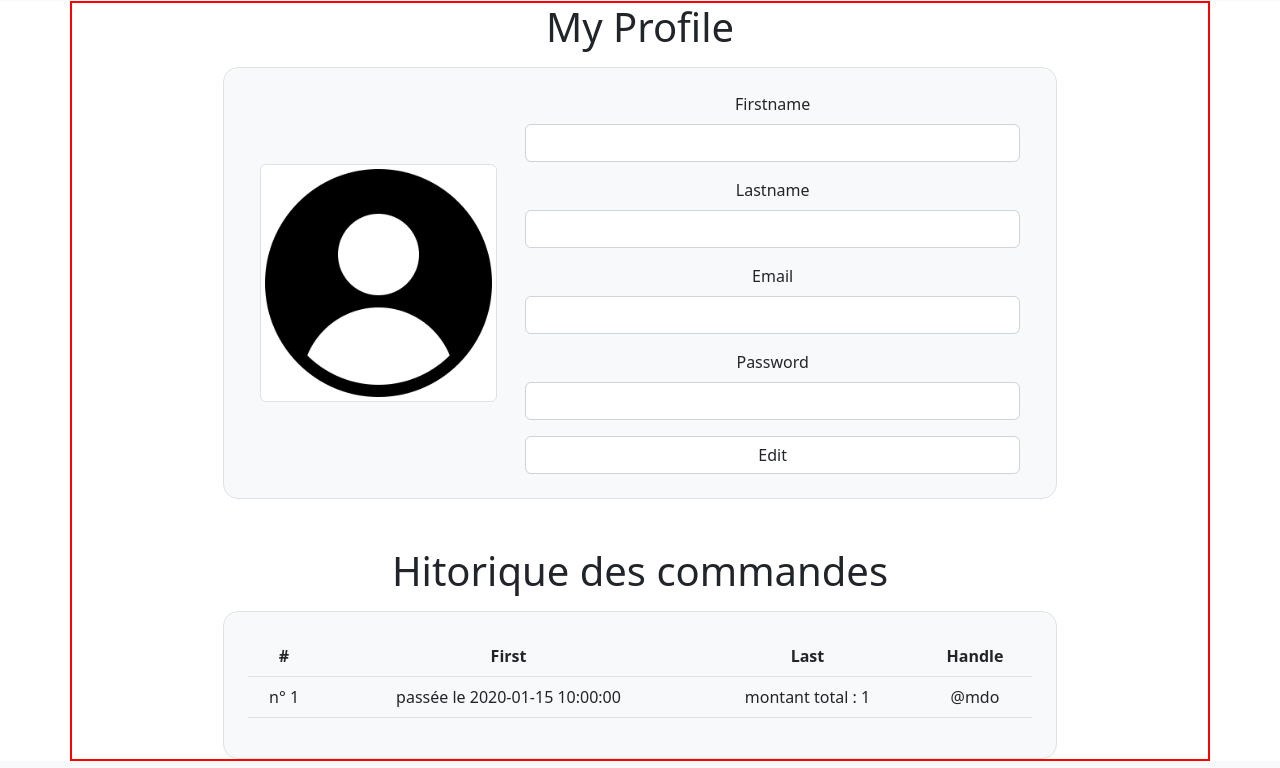
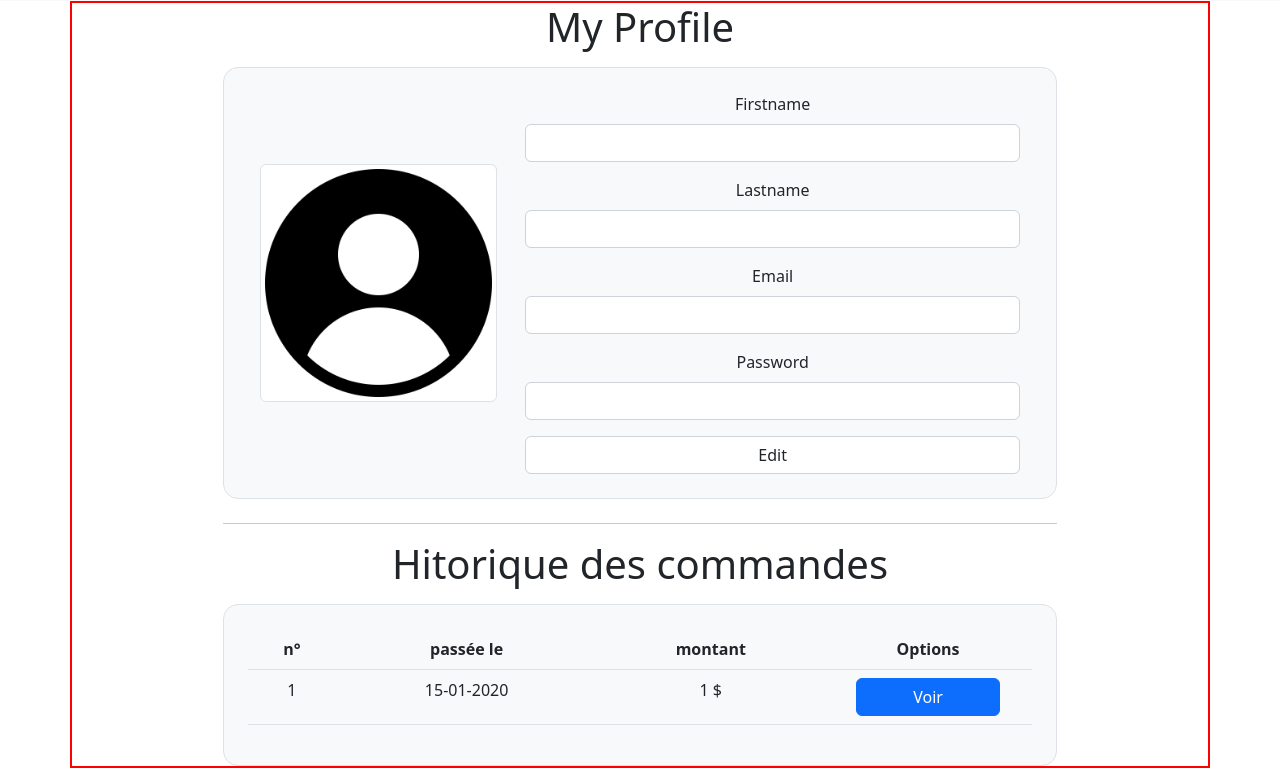
Before and after one commit to CorentinMaille/examen_symfony, a Symfony app: template templates/user/account.html.twig in a window 1280 px wide. Shown: the part 55-823 px from the top of the page. Run offline with Twig, Linux system fonts and the light colour scheme; the template is opened without the code that fills it: most values are stand-ins (such as "Sample title", 1, 10 or a date in 2020); form fields are guessed from the names that the template uses; some libraries are stand-ins or nearby versions.

```diff
--- a/src/Controller/UserController.php
+++ b/src/Controller/UserController.php
@@ -33,11 +33,7 @@ class UserController extends AbstractController
      * @return Response
      */
     #[Route('/', name: 'app_user_account', methods: ['GET', 'POST'])]
-    public function account(UserRepository $userRepository,
-                          CartRepository $cartRepository,
-                          Request $request,
-                          UserPasswordHasherInterface $userPasswordHasher)
-    : Response {
+    public function account(UserRepository $userRepository, CartRepository $cartRepository, Request $request, UserPasswordHasherInterface $userPasswordHasher): Response {
         $user = $this->getUser();
         if (is_null($user)) {
             return $this->redirectToRoute('app_login');
--- a/templates/user/account.html.twig
+++ b/templates/user/account.html.twig
@@ -20,26 +20,29 @@
         </div>
     </div>
 
-    <h1 class="mt-5">Hitorique des commandes</h1>
+    <hr class="w-75 mx-auto mt-4">
+    <h1 class="mt-2">Hitorique des commandes</h1>
 
     <div class="mt-3 mx-auto w-75 row p-4 border bg-light" style="border-radius: 15px">
         {% if orders is not empty %}
             <table class="table">
                 <thead>
                 <tr>
-                    <th scope="col">#</th>
-                    <th scope="col">First</th>
-                    <th scope="col">Last</th>
-                    <th scope="col">Handle</th>
+                    <th scope="col">n°</th>
+                    <th scope="col">passée le</th>
+                    <th scope="col">montant</th>
+                    <th scope="col">Options</th>
                 </tr>
                 </thead>
                 {% for order in orders %}
                     <tbody>
                     <tr>
-                        <td>n° {{ order.id }}</td>
-                        <td>passée le {{ order.purchaseDate }}</td>
-                        <td>montant total : {{ order.totalPrice }}</td>
-                        <td>@mdo</td>
+                        <td>{{ order.id }}</td>
+                        <td>{{ order.purchaseDate|date('d-m-Y') }}</td>
+                        <td>{{ order.totalPrice }} $</td>
+                        <td>
+                            <a class="btn btn-primary w-75" href="{{ path('app_cart_show', {'id':order.id}) }}">Voir</a>
+                        </td>
                     </tr>
                     </tbody>
                 {% endfor %}
```
